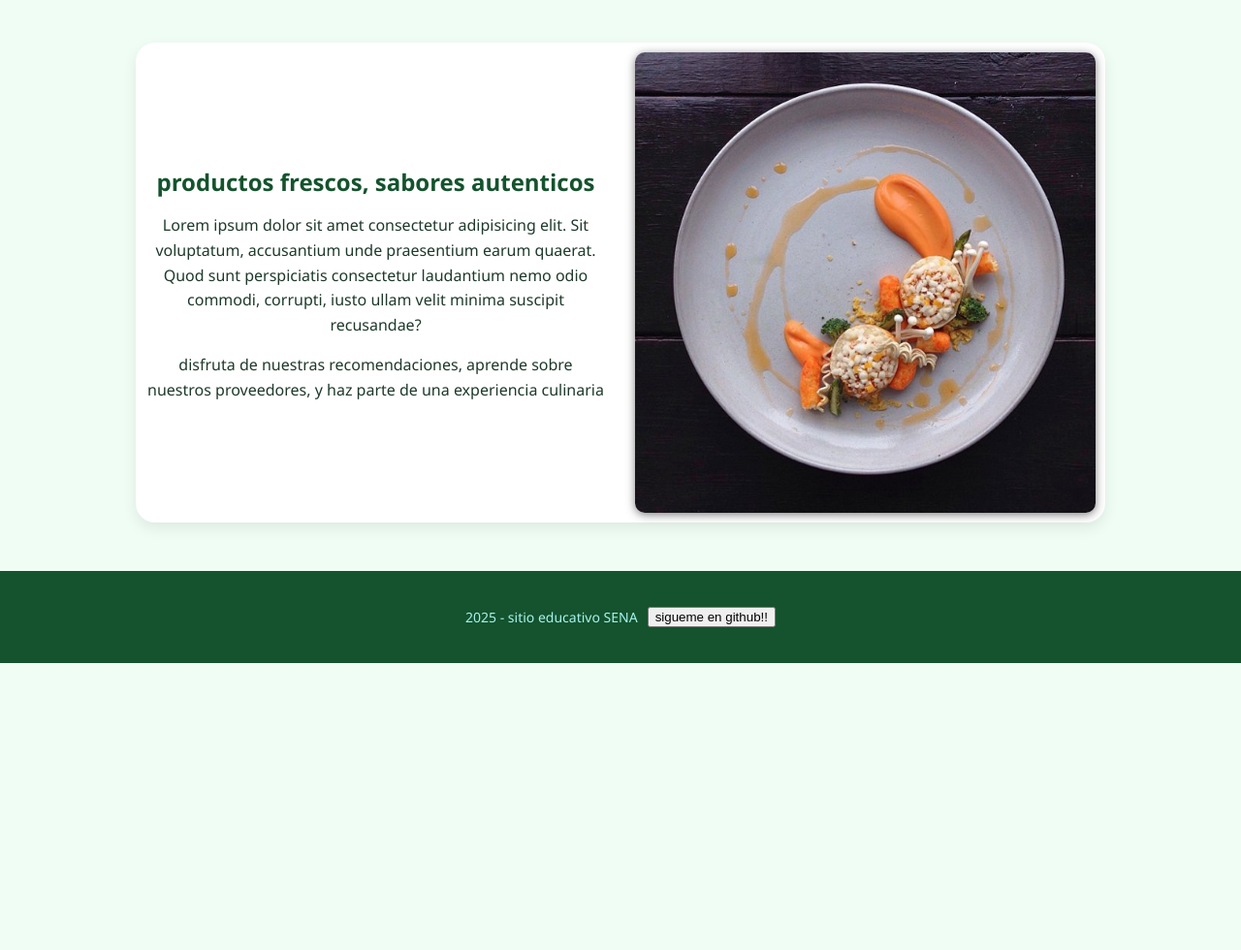
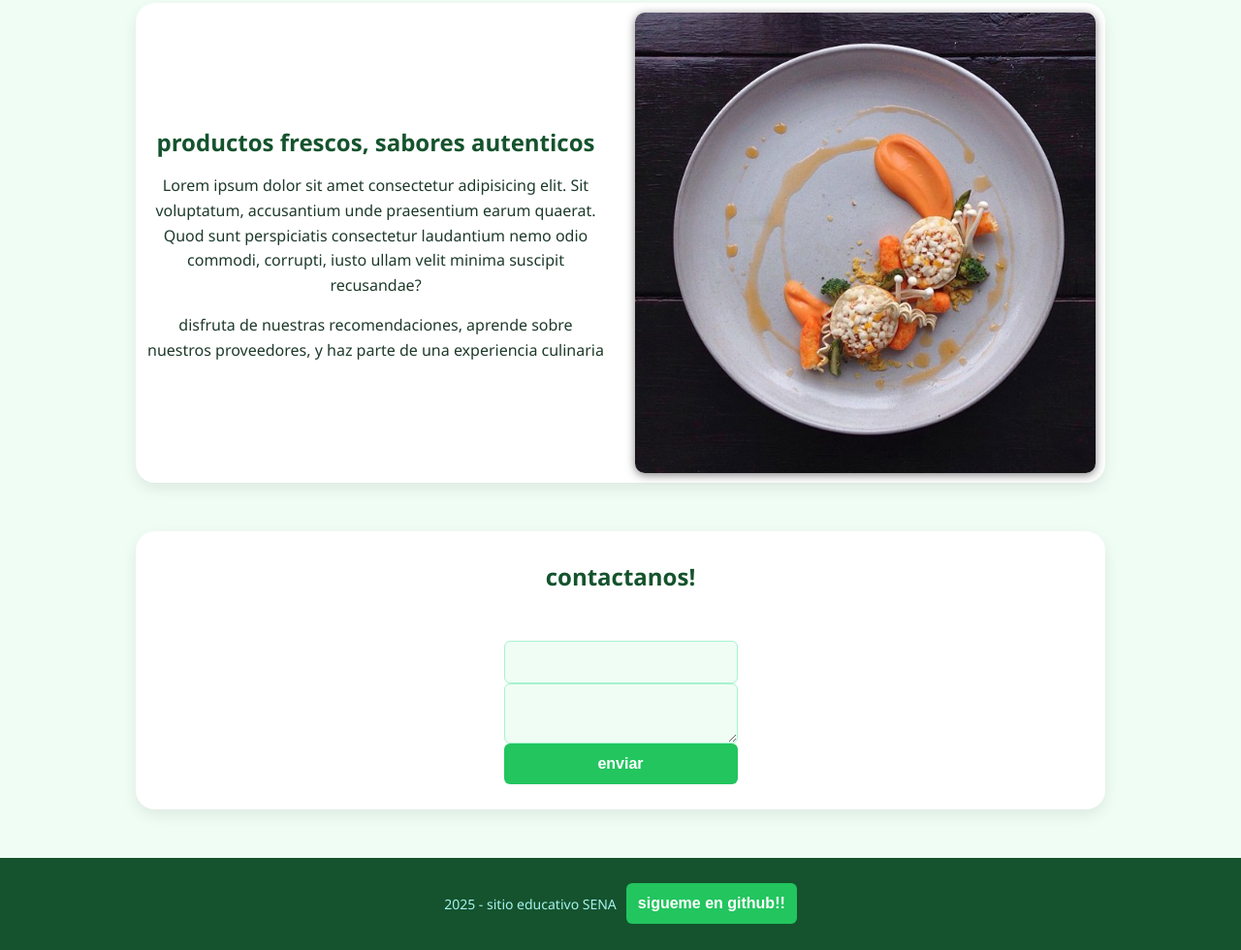
Before and after one commit to tohruuuuuu/proyecto-final-sena--tienda-virtual-, a plain HTML site: page taller1.html in a window 1280 px wide. Shown: the part 182-1162 px from the top of the page at 97% size. Before the commit the page ends 866 px from the top, so only its background shows below. Drawn offline with Linux system fonts and the light colour scheme.

Commit message:
se ha creado el frontend de la seccion formulario/contacto

```diff
--- a/estilos.css
+++ b/estilos.css
@@ -53,10 +53,10 @@
     /* pseudoclases CSS */
 
     header nav a:hover{
-        color: black;
+        color: rgb(158, 201, 59);
         font-size: 20px;
         text-decoration: underline;
-        transition: color 0.1s ease;
+        transition: color 0.15s ease;
 
     }
 
@@ -69,6 +69,7 @@
 
 /* estilos main */
 
+    section,
     main{
         max-width: 1000px;
         margin: 50px auto;
@@ -89,8 +90,9 @@
 
         gap: 30px;
 
-        /* ajuste de pantalla queda pendiente */
-
+/* ajuste de pantalla */
+        min-height: calc(830px-160px);
+/* header - footer */
 
     }
 
@@ -125,6 +127,64 @@
 
     }
 
+
+    /* estilos de seccion */
+
+
+    .formulario h2{
+        text-align: center;
+        color: #14532d;
+
+
+    }
+
+    .formulario form{
+        display: flex;
+        flex-direction: column;
+        gap: 12;
+        max-width: 600px;
+
+
+    }
+
+    .formulario{
+        display: flex;
+        flex-direction: column;
+        align-items: center;
+        justify-content: center;
+        gap: 10p;
+
+    }
+
+    input,
+    textarea{
+        padding: 12px;
+        font-size: 16px;
+        border-radius: 6px;
+        border: 1px solid #a7f3d0;
+        background-color: #f0fdf4;
+        color: #1e3a2b;
+
+    }
+
+    button{
+        padding: 12px;
+        background-color: #22c55e;
+        color: white;
+        font-size: 16px;
+        font-weight: bold;
+        border: none;
+        border-radius: 6px;
+        cursor: pointer;
+        transition: background-color 0.2s ease;
+
+    }
+    button:hover{
+        background-color: #15803d;
+    }
+
+
+
     footer p{
         font-size: 14px;
         color: #a7f3f0;
--- a/taller1.html
+++ b/taller1.html
@@ -12,7 +12,7 @@
 
 
 <header>
-    <h1>Delicias gourmet</h1>
+    <h1></h1>
     <nav>
 
         <a href="">inicio</a>
@@ -55,6 +55,22 @@
 
 
 </main>
+<!-- formulario -->
+<section id="contacto" class="formulario">
+
+    <h2>contactanos!</h2>
+
+    <form action="" id="formulario">
+        <input type="text">
+        <textarea name="" id=""></textarea>
+
+        <button type="submit">enviar</button>
+
+    </form>
+
+
+
+</section>
 
 <!--pie de pagina  -->
 
```
